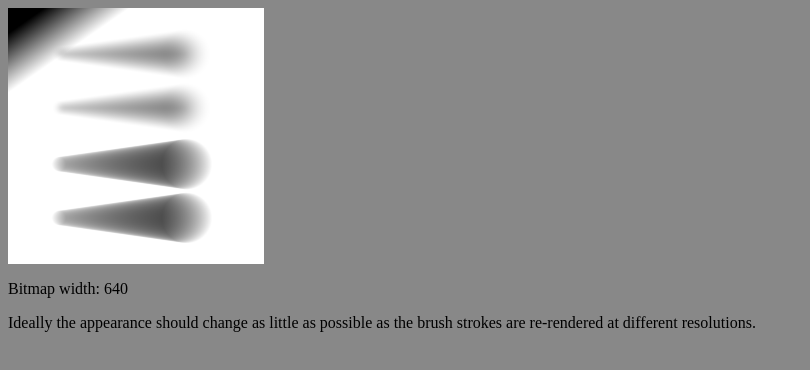
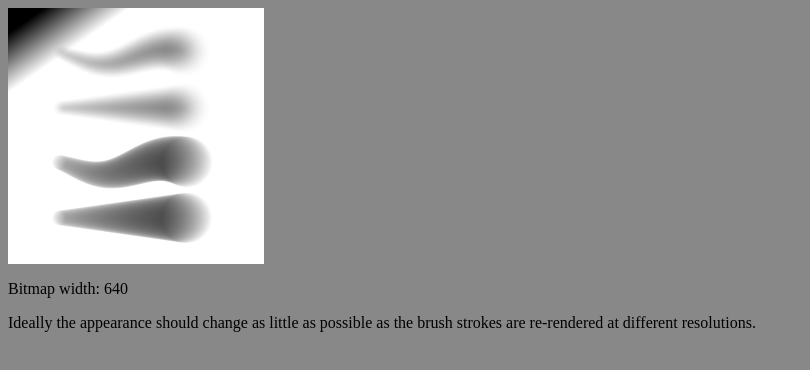
Before and after one commit to Oletus/glbrush.js, a plain HTML site: page adhoc_tests/brush_scaling.html in a window 1280 px wide. Shown: the whole page, without its empty margins (0-810 px from the left). Drawn offline with Linux system fonts and the light colour scheme.

Commit message:
Make some of brush scaling test strokes wavy

```diff
--- a/adhoc_tests/brush_scaling.html
+++ b/adhoc_tests/brush_scaling.html
@@ -37,7 +37,7 @@ var runTest = function() {
                                          mode);
     for (var j = 0; j < 101; ++j) {
         var x = (0.005 * j + 0.2) * w;
-        var y = 0.18 * w;
+        var y = 0.19 * w - Math.sin(x / w * Math.PI * 4) * 0.03 * w;
         event.pushCoordTriplet(x, y, (x * 1.2) / w);
     }
     testPic.pushEvent(0, event);
@@ -54,7 +54,7 @@ var runTest = function() {
                                          mode);
     for (var j = 0; j < 101; ++j) {
         var x = (0.005 * j + 0.2) * w;
-        var y = 0.61 * w;
+        var y = 0.62 * w - Math.sin(x / w * Math.PI * 4) * 0.03 * w;
         event.pushCoordTriplet(x, y, (x * 1.2) / w);
     }
     testPic.pushEvent(0, event);
```
